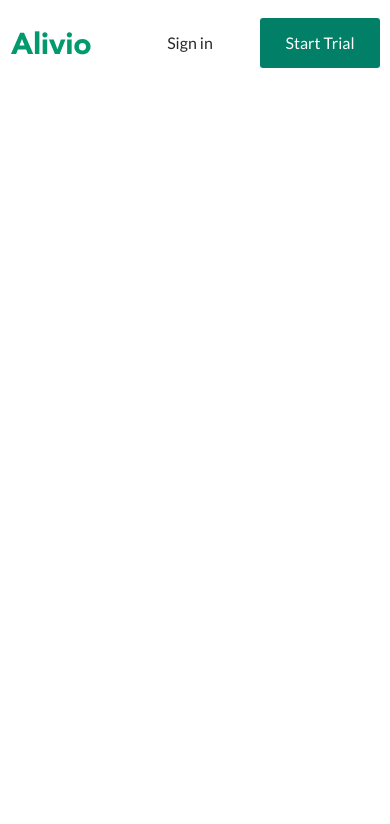
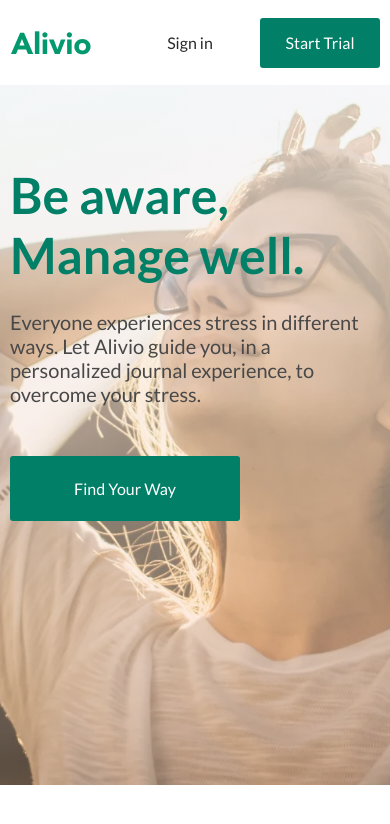
Before and after one commit to fazliddin022/alivio_page, a plain HTML site: page index.html in a window 390 px wide. Drawn offline with Linux system fonts and the light colour scheme.

Commit message:
hero section implementation

```diff
--- a/index.css
+++ b/index.css
@@ -1,3 +1,4 @@
 @import url('styles/variables.css');
 @import url('styles/basic.css');
 @import url('styles/header.css');
+@import url('styles/hero.css');
--- a/index.html
+++ b/index.html
@@ -42,5 +42,17 @@
             </div>
         </div>
     </header>
+
+    <main>
+        <section class="hero" aria-label="hero section">
+            <div class="container">
+                <div class="hero__content">
+                    <h1 class="hero__title">Be aware, Manage well.</h1>
+                    <p class="hero__desc" aria-label="main description">Everyone experiences stress in different ways. Let Alivio guide you, in a personalized journal experience, to overcome your stress.</p>
+                    <button type="button" class="btn">Find Your Way</button>
+                </div>
+            </div>
+        </section>
+    </main>
 </body>
 </html>
--- a/styles/basic.css
+++ b/styles/basic.css
@@ -17,6 +17,10 @@ ul {
 a {
     text-decoration: none;
     color: unset;
+}
+
+h1, h2, h3, h4, h5, h6, p {
+    margin: 0;
 }
 
 .container {
--- /dev/null
+++ b/styles/hero.css
@@ -0,0 +1,51 @@
+.hero {
+    background: url('../assets/webp/hero_bg.webp') center/cover no-repeat;
+    width: 100%;
+    height: 890px;
+}
+
+.hero__content {
+    padding: 180px 0 0 0;
+    max-width: 420px;
+    display: flex;
+    flex-direction: column;
+    justify-content: start;
+    align-items: start;
+}
+.hero__title {
+    color: var(--co-green);
+    font-size: 65px;
+    font-weight: 700;
+}
+.hero__desc {
+    margin: 25px 0 50px ;
+    color: var(--co-light-black);
+    font-size: 20px;
+    font-weight: 400;
+}
+
+.hero__content .btn {
+    width: 230px;
+    height: 65px;
+}
+
+@media (max-width: 768px) {
+    .hero {
+        height: 700px;
+    }
+    .hero__content {
+        padding: 80px 0 0 0;
+        }
+}
+
+@media (max-width: 480px) {
+    .hero {
+        background:
+        linear-gradient(180deg, rgba(245, 246, 252, 0.52), rgba(255, 176, 139, 0.28)),
+        url('../assets/webp/hero_bg.webp') 60% 50%/cover no-repeat;
+    }
+    .hero__title {
+        font-size: 50px;
+        max-width: 350px;
+    }
+}
--- a/styles/variables.css
+++ b/styles/variables.css
@@ -3,6 +3,7 @@
     --co-green: #017f67;
     --co-dark-green: #245852;
     --co-black: #292929;
+    --co-light-black: #484848;
 }
 
 /* media breakpoints: 992px, 768px, 576px, 480px */
```
